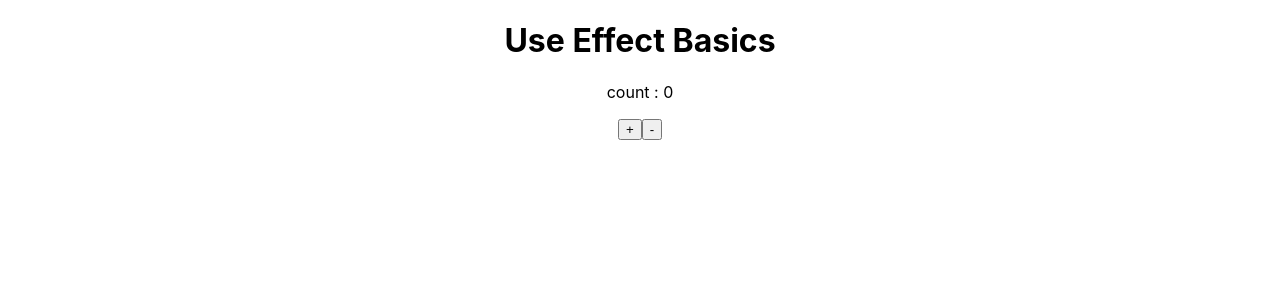
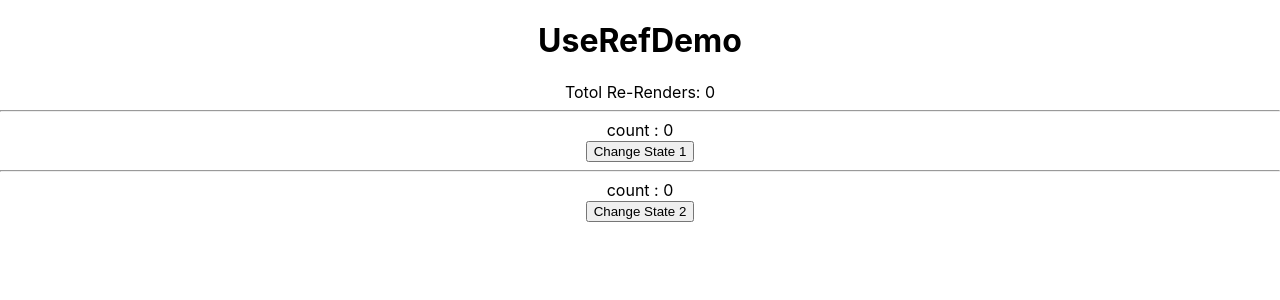
Before and after one commit to gavand-sagar/Upgrad-React-Training, a React (Create React App) app: page / in a window 1280 px wide. Shown: the top 300 px of the page. Built offline with nearby package versions, Linux system fonts and the light colour scheme.

Commit message:
Use Ref (No Re-Render)

```diff
--- a/src/App.js
+++ b/src/App.js
@@ -10,12 +10,13 @@ import CustomAttributes from './CustomAttributes';
 import CustomEvents from './CustomEvents';
 import ListAndStates from './ListAndStates';
 import UseEffectBasics from './UseEffectBasics';
+import UseRefDemo from './UseRefDemo';
 
 function App() {
   const fruits = ["Mango", "Banana", "Kiwi", "Grapes"]
   return (
     <div className="App">
-      <UseEffectBasics/>
+      <UseRefDemo/>
     </div>
   );
 }
--- /dev/null
+++ b/src/UseRefDemo.jsx
@@ -0,0 +1,31 @@
+import React, { useRef, useState } from 'react'
+
+export default function UseRefDemo() {
+    let [count1, setCount1] = useState(0) // we create state if we want UI to be re-rendered
+    let [count2, setCount2] = useState(0) // we create state if we want UI to be re-rendered
+
+    let total = useRef(0); // variables that changes but do not cause UI - rerender
+
+    function handleChange1() {
+        setCount1(count1 + 1)
+        total.current = total.current + 1;
+    }
+
+    function handleChange2() {
+
+        total.current = total.current + 1;
+    }
+    return (
+        <div>
+            <h1>UseRefDemo</h1>
+            Totol Re-Renders: {total.current}
+            <hr />
+            <div>count : {count1}</div>
+            <button onClick={handleChange1}>Change State 1</button>
+
+            <hr />
+            <div>count : {count2}</div>
+            <button onClick={handleChange2}>Change State 2</button>
+        </div>
+    )
+}
```
